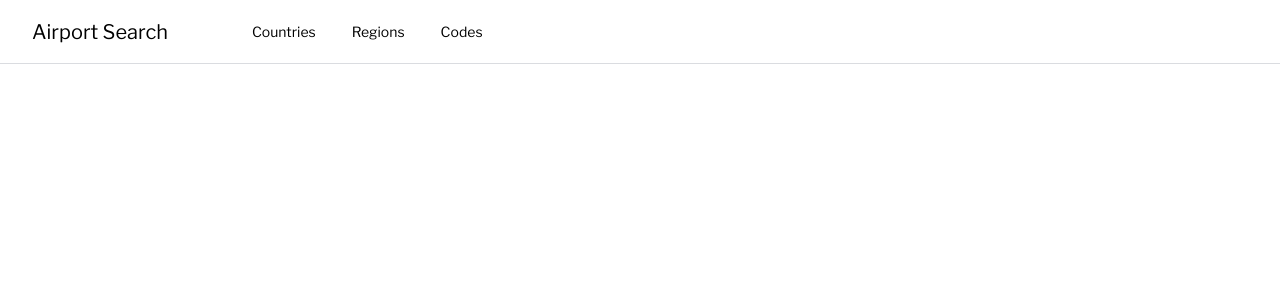
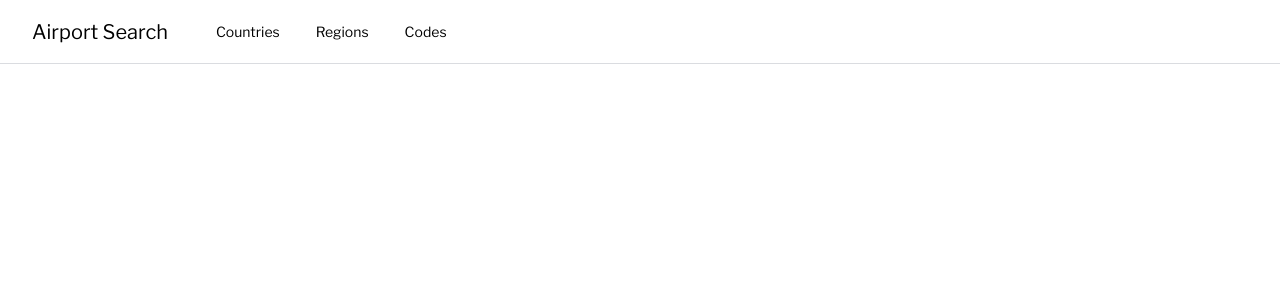
Before and after one commit to sthagen/airport-search, a Vue app: page / in a window 1280 px wide. Shown: the top 300 px of the page. Built offline with nearby package versions, Linux system fonts and the light colour scheme.

Commit message:
Fixed left margin of left most section rendering for site navigation

```diff
--- a/src/components/site_nav.vue
+++ b/src/components/site_nav.vue
@@ -5,7 +5,7 @@
         <a href="/" class="flex items-center h-full text-xl">{{ site }}</a>
         <nav class="h-full ml-12">
           <ul class="flex h-full p-0 m-0 list-none">
-            <li v-for="section in sections" :key="section.url" class="h-full ml-9">
+            <li v-for="section in sections" :key="section.url" class="h-full ml-9 first:ml-0">
               <a :href="section.url" class="flex items-center h-full py-2.5">{{ section.name }}</a>
             </li>
           </ul>
--- a/tailwind.config.js
+++ b/tailwind.config.js
@@ -14,5 +14,10 @@ module.exports = {
       },
     },
   },
+  variants: {
+    extend: {
+      margin: ['first'],
+    },
+  },
   plugins: [],
 }
```
